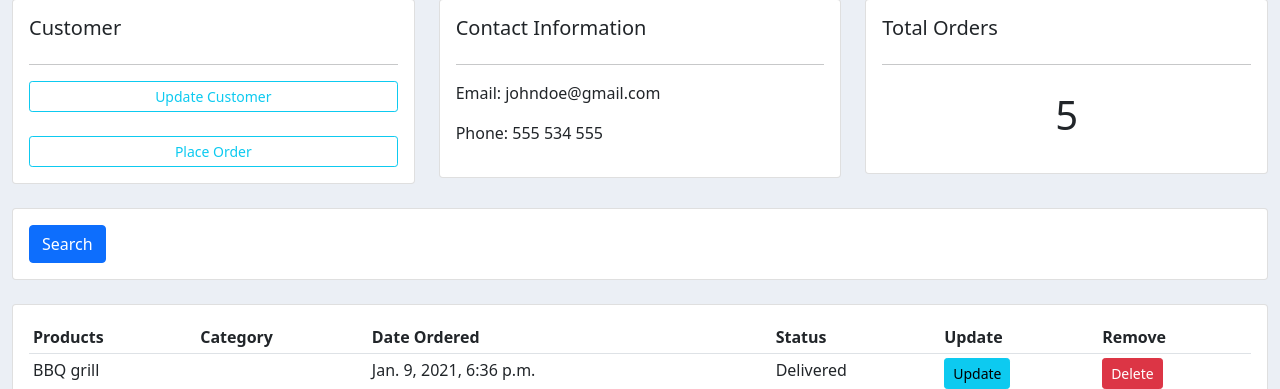
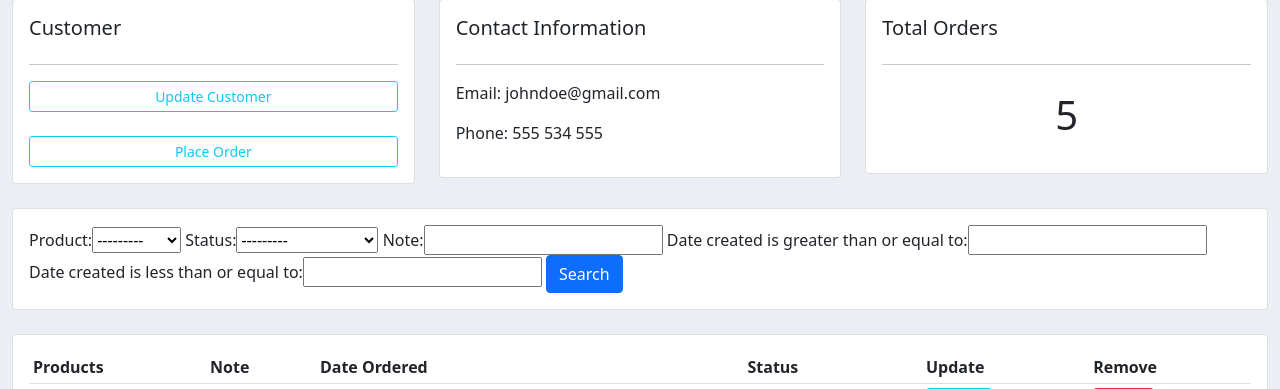
Before and after one commit to atharva07/django2, a Django app: page /customer/1/ in a window 1280 px wide. Shown: the part 112-501 px from the top of the page. Run offline with Django 3.2, Linux system fonts and the light colour scheme; data comes from the database, SQL or seed files in the repository; both versions use the stored data as it was after the commit.

Commit message:
todays updates

```diff
--- /dev/null
+++ b/accounts/filters.py
@@ -0,0 +1,12 @@
+import django_filters
+from django_filters import DateFilter
+from .models import *
+
+class OrderFilter(django_filters.FilterSet):
+    start_date = DateFilter(field_name = "date_created", lookup_expr='gte')
+    end_date = DateFilter(field_name = "date_created", lookup_expr='lte')
+
+    class Meta:
+        model = Order
+        fields = '__all__'
+        exclude = ['customer','date_created']
--- a/accounts/models.py
+++ b/accounts/models.py
@@ -42,6 +42,7 @@ class Order(models.Model):
     product = models.ForeignKey(Product, null=True, on_delete= models.SET_NULL)
     date_created = models.DateTimeField(auto_now_add=200, null=True)
     status = models.CharField(max_length=200, null=True, choices=STATUS)
+    note = models.CharField(max_length=200, null=True)
 
     def __str__(self):
         return self.product.name
--- a/accounts/templates/accounts/customer.html
+++ b/accounts/templates/accounts/customer.html
@@ -37,6 +37,7 @@
             <div class="col">
                 <div class="card card-body">
                     <form methos='get'>
+                        {{myFilter.form}}
                         <button class="btn btn-primary" type="submit">Search</button>
                     </form>
                 </div>
@@ -50,7 +51,7 @@
                     <table class="table table-sm">
                         <tr>
                             <th>Products</th>
-                            <th>Category</th>
+                            <th>Note</th>
                             <th>Date Ordered</th>
                             <th>Status</th>
                             <th>Update</th>
@@ -61,7 +62,7 @@
                         {% for order in orders %}
                         <tr>
                             <td>{{order.product}}</td>
-                            <td>{{order.category}}</td>
+                            <td>{{order.note}}</td>
                             <td>{{order.date_created}}</td>
                             <td>{{order.status}}</td>
                             <td><a class="btn btn-sm btn-info" href="{% url 'update_order' order.id %}">Update</a></td>
--- a/accounts/views.py
+++ b/accounts/views.py
@@ -3,6 +3,7 @@ from django.http import HttpResponse
 from django.forms import inlineformset_factory
 from .models import *
 from .forms import OrderForm
+from .filters import OrderFilter
 # Create your views here.
 
 def home(request):
@@ -26,7 +27,11 @@ def customer(request, pk_test):
     customer = Customer.objects.get(id=pk_test)
     orders = customer.order_set.all()
     order_count = orders.count()
-    context = {'customer': customer, 'orders': orders, 'order_count': order_count}
+
+    myFilter = OrderFilter(request.GET, queryset=orders)
+    orders = myFilter.qs
+
+    context = {'customer': customer, 'orders': orders, 'order_count': order_count, 'myFilter': myFilter}
     return render(request, 'accounts/customer.html', context)
 
 def createOrder(request, pk):
--- a/django2/settings.py
+++ b/django2/settings.py
@@ -43,6 +43,7 @@ INSTALLED_APPS = [
     'django.contrib.messages',
     'django.contrib.staticfiles',
     'accounts',
+    'django_filters',
 ]
 
 MIDDLEWARE = [
```
Also changed, not shown: accounts/migrations/0006_auto_20210115_2131.py (added), db.sqlite3.
